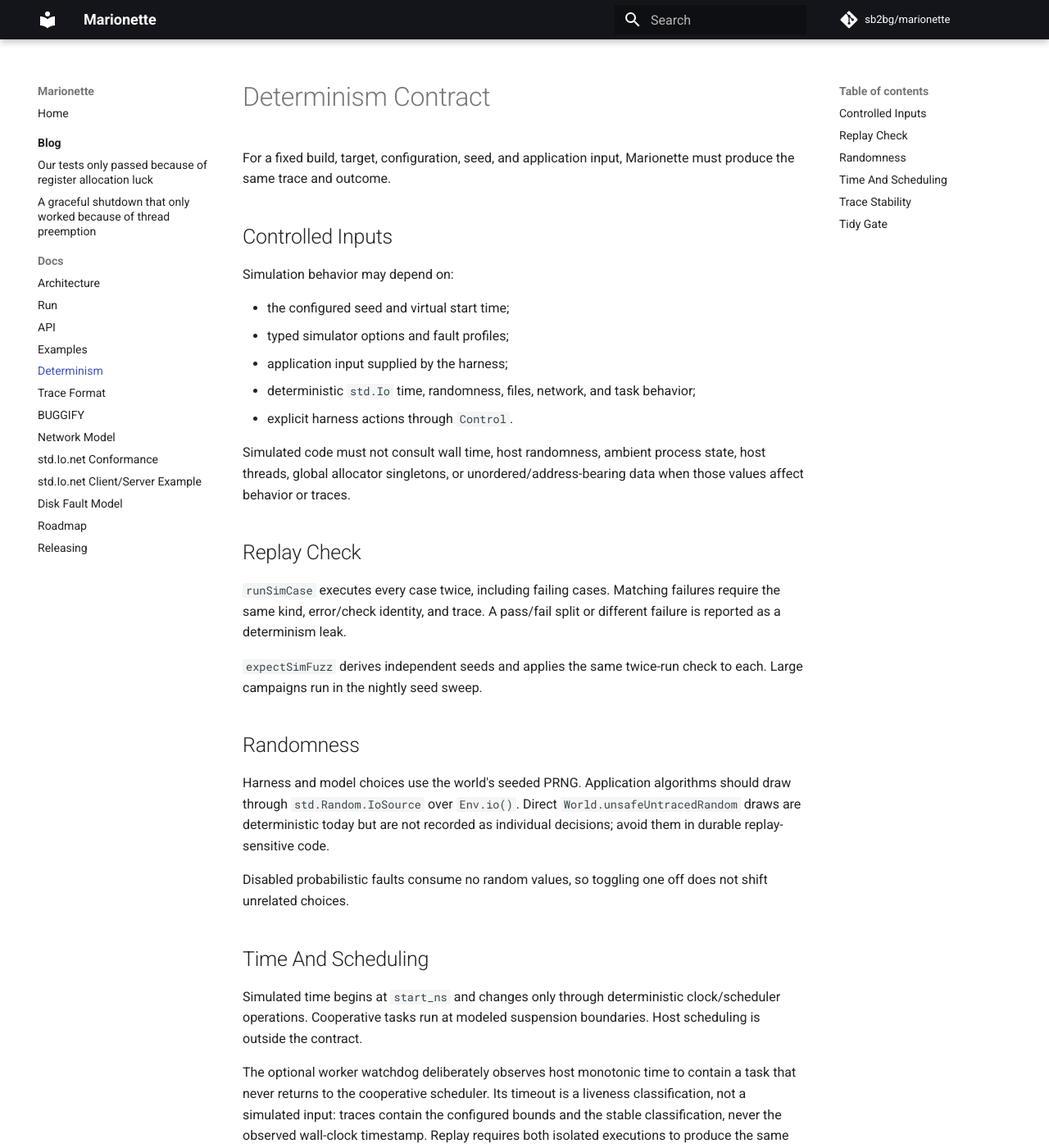
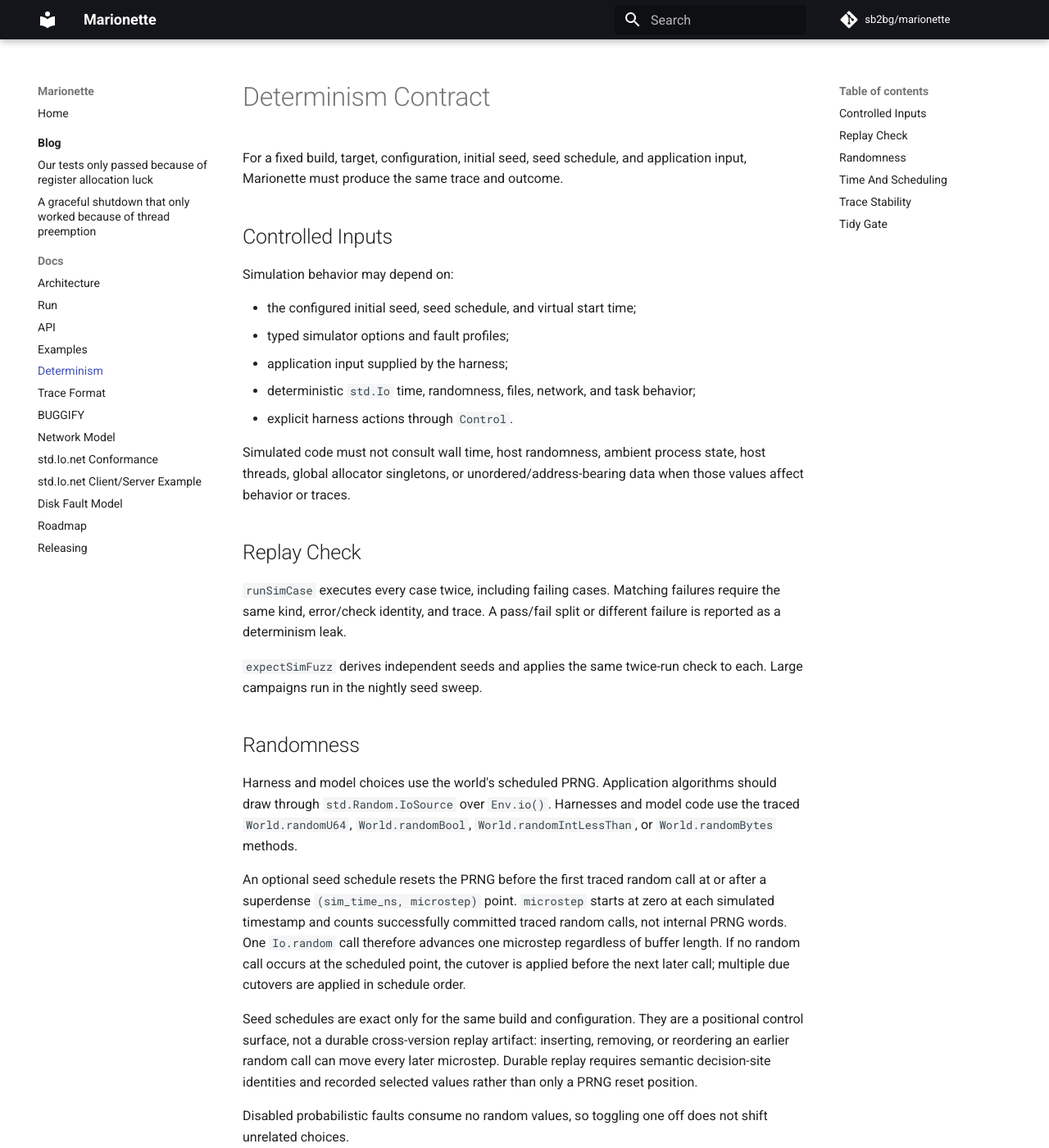
Before and after one commit to sb2bg/marionette, an MkDocs documentation site: the page built from docs/determinism.md, in a window 1280 px wide and 1400 px high. Shown: the whole window at 82% size. Built offline with MkDocs 1.6.1 and Material for MkDocs 9.7.7, drawn with Linux system fonts in a browser that asks for light colours; comment, search, counter and statistics services are not loaded.

```diff
--- a/docs/determinism.md
+++ b/docs/determinism.md
@@ -1,13 +1,13 @@
 # Determinism Contract
 
-For a fixed build, target, configuration, seed, and application input,
-Marionette must produce the same trace and outcome.
+For a fixed build, target, configuration, initial seed, seed schedule, and
+application input, Marionette must produce the same trace and outcome.
 
 ## Controlled Inputs
 
 Simulation behavior may depend on:
 
-- the configured seed and virtual start time;
+- the configured initial seed, seed schedule, and virtual start time;
 - typed simulator options and fault profiles;
 - application input supplied by the harness;
 - deterministic `std.Io` time, randomness, files, network, and task behavior;
@@ -28,10 +28,24 @@ to each. Large campaigns run in the nightly seed sweep.
 
 ## Randomness
 
-Harness and model choices use the world's seeded PRNG. Application algorithms
-should draw through `std.Random.IoSource` over `Env.io()`. Direct
-`World.unsafeUntracedRandom` draws are deterministic today but are not recorded
-as individual decisions; avoid them in durable replay-sensitive code.
+Harness and model choices use the world's scheduled PRNG. Application
+algorithms should draw through `std.Random.IoSource` over `Env.io()`. Harnesses
+and model code use the traced `World.randomU64`, `World.randomBool`,
+`World.randomIntLessThan`, or `World.randomBytes` methods.
+
+An optional seed schedule resets the PRNG before the first traced random call
+at or after a superdense `(sim_time_ns, microstep)` point. `microstep` starts at
+zero at each simulated timestamp and counts successfully committed traced
+random calls, not internal PRNG words. One `Io.random` call therefore advances
+one microstep regardless of buffer length. If no random call occurs at the
+scheduled point, the cutover is applied before the next later call; multiple
+due cutovers are applied in schedule order.
+
+Seed schedules are exact only for the same build and configuration. They are a
+positional control surface, not a durable cross-version replay artifact:
+inserting, removing, or reordering an earlier random call can move every later
+microstep. Durable replay requires semantic decision-site identities and
+recorded selected values rather than only a PRNG reset position.
 
 Disabled probabilistic faults consume no random values, so toggling one off
 does not shift unrelated choices.
```
Also changed, not shown: CHANGELOG.md (+21 -0 lines), README.md (+5 -2 lines), docs/api.md (+18 -5 lines), docs/run.md (+36 -0 lines), docs/trace-format.md (+8 -1 lines), 3 other files.
